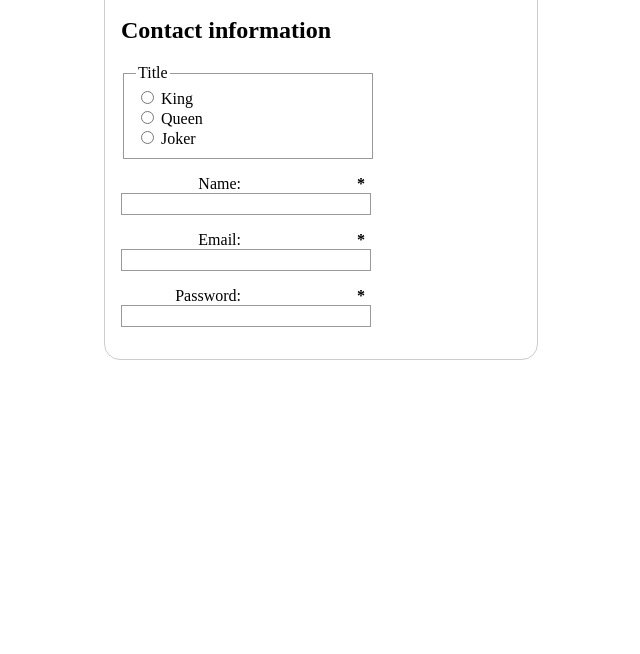
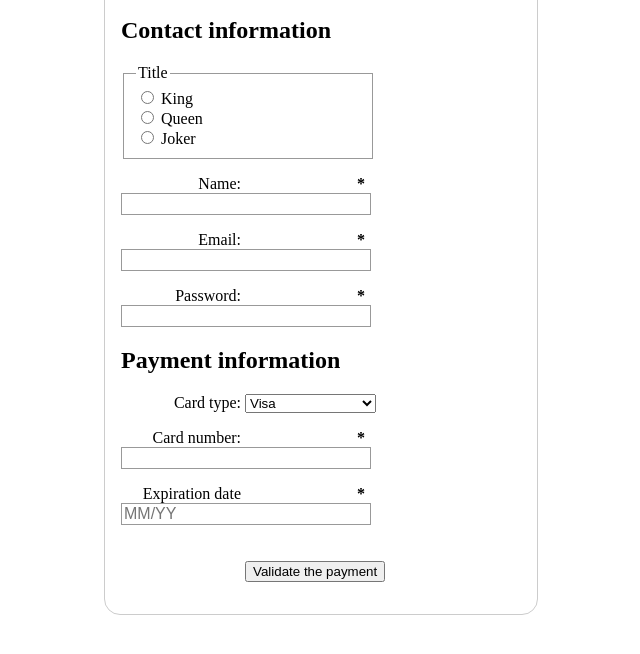
Before and after one commit to swetha-charles/web-forms, a plain HTML site: page src/active-learning/index.html in a window 1280 px wide. Shown: the part 104-758 px from the top of the page, without its empty margins (319-959 px from the left). Drawn offline with Linux system fonts and the light colour scheme.

Commit message:
Creating a webform
Finishing up adding payment information!

```diff
--- a/src/active-learning/index.html
+++ b/src/active-learning/index.html
@@ -40,7 +40,7 @@
                 <span>Name: </span>
                 <strong><span aria-label="required">*</span></strong>
               </label>
-              <input type="text" id="name" name="username" />
+              <input type="text" id="name" name="username" required="true"/>
             </p>
             <p>
               <label for="mail">
@@ -54,8 +54,38 @@
                 <span>Password: </span>
                 <strong><span aria-label="required">*</span></strong>
               </label>
-              <input type="password" id="pwd" name="password" />
+              <input type="password" id="pwd" name="password" required="true"/>
             </p>
+        </section>
+        <section>
+          <h2>Payment information</h2>
+         <p>
+          <label for="card"><span>Card type:</span></label>
+          <select id="card" name="usercard">
+            <option value="visa">Visa</option>
+            <option value="mc">Mastercard</option>
+            <option value="amex">American Express</option>
+          </select>
+        </p>
+        <p>
+          <label for="number">
+            <span>Card number:</span>
+            <strong><span arial-label="required">*</span></strong>
+          </label>
+          <input type="tel" id="number" name="cardnumber" />
+        </p>
+        <p>
+          <label for="expiration">
+            <span>Expiration date</span>
+            <strong><span aria-label="required">*</span></strong>
+          </label>
+          <input id="expiration" type="text" required="true" placeholder="MM/YY" pattern="^(0[1-9]|1[0-2])\/([0-9]{2})$"/>
+        </p>
+        </section>
+        <section>
+          <p>
+            <button type="submit">Validate the payment</button>
+          </p>
         </section>
     </form>
   </body>
```
